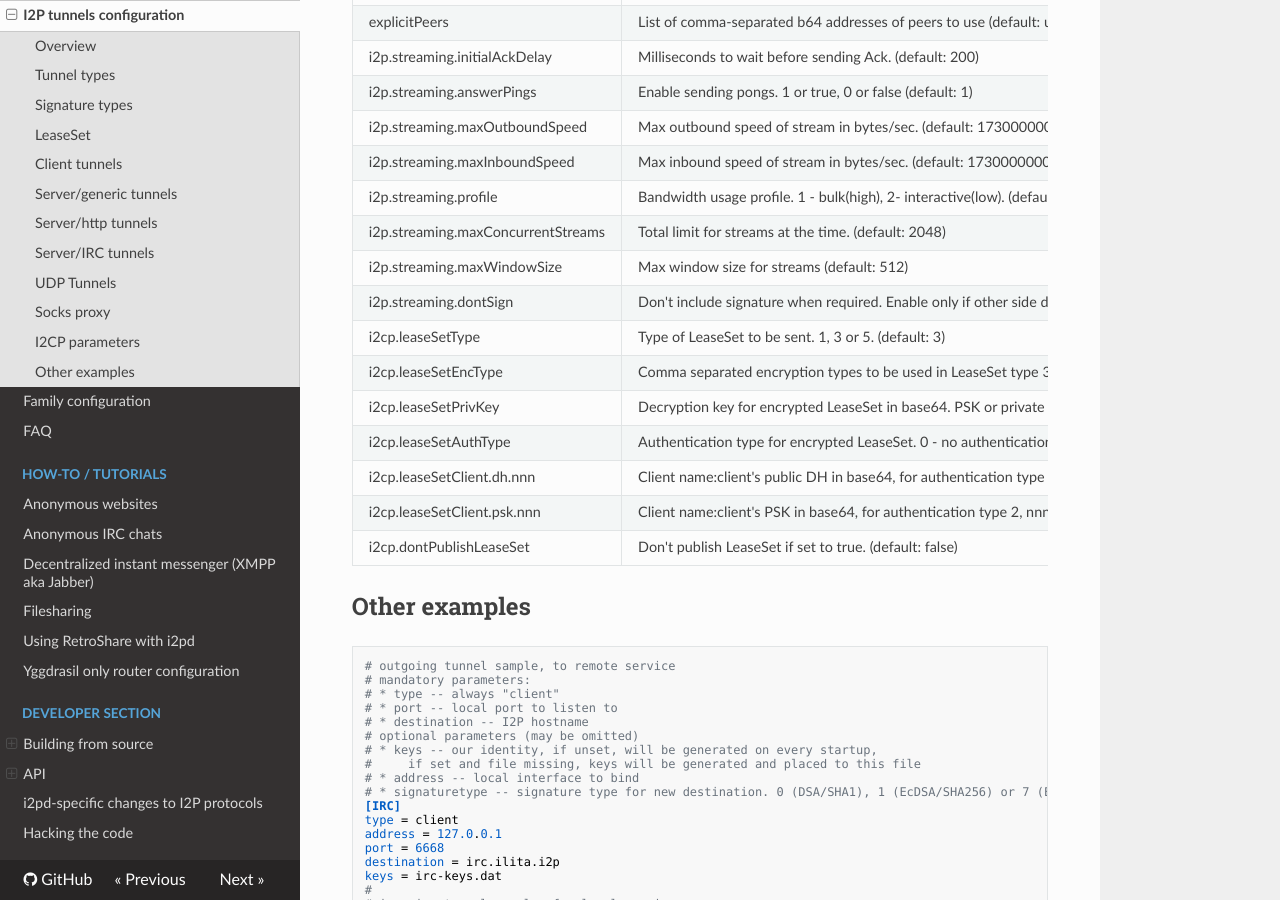
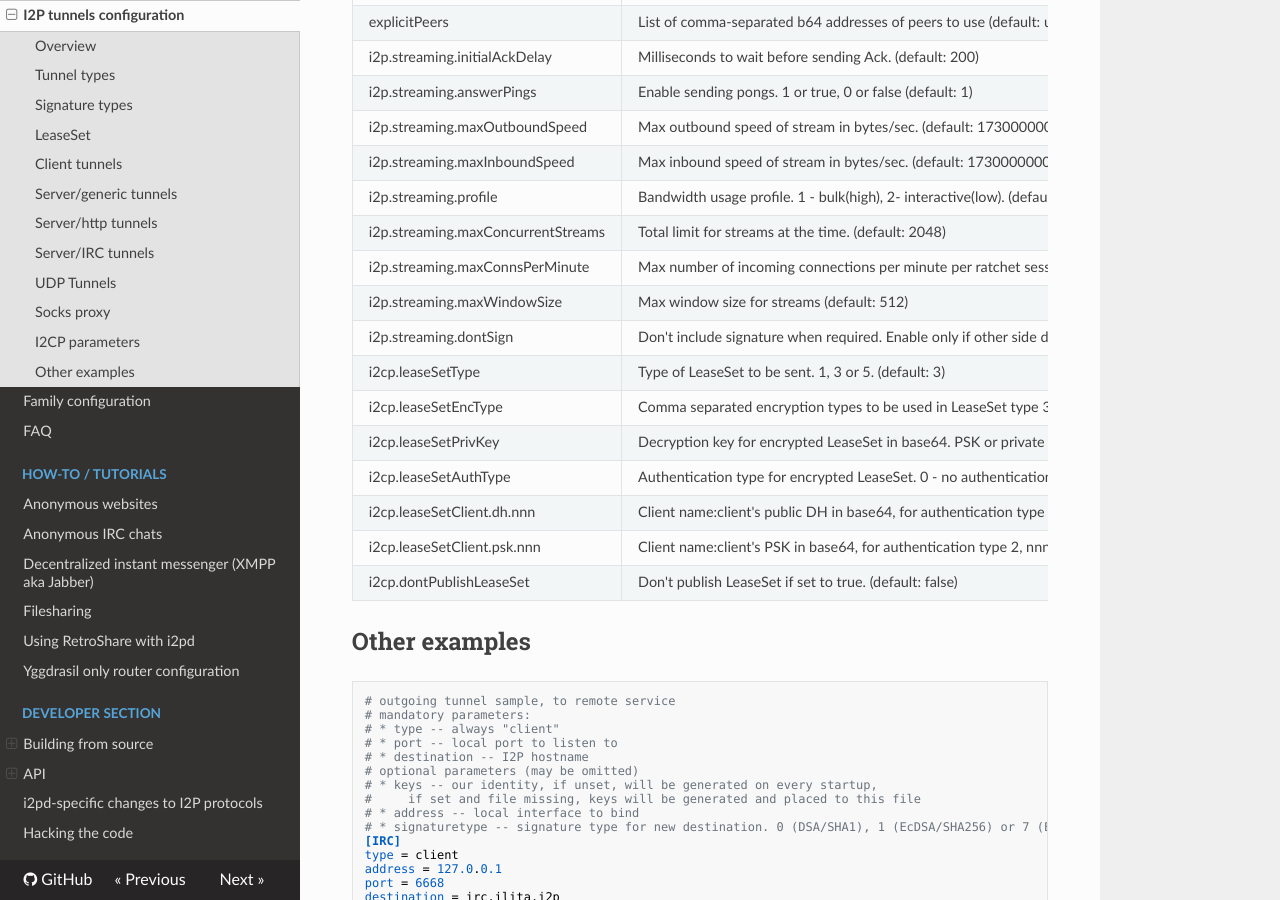
Before and after one commit to PurpleI2P/i2pd_docs_en, an MkDocs documentation site: the page built from docs/user-guide/tunnels.md, in a window 1280 px wide and 900 px high, scrolled down 6675 px. Built offline with MkDocs 1.6.1, drawn with Linux system fonts in a browser that asks for light colours; nearby versions of some CDN libraries.

Commit message:
i2p.streaming.maxConnsPerMinute

```diff
--- a/docs/user-guide/tunnels.md
+++ b/docs/user-guide/tunnels.md
@@ -271,6 +271,7 @@ i2p.streaming.maxOutboundSpeed| Max outbound speed of stream in bytes/sec. (defa
 i2p.streaming.maxInboundSpeed | Max inbound speed of stream in bytes/sec. (default: 1730000000)
 i2p.streaming.profile         | Bandwidth usage profile. 1 - bulk(high), 2- interactive(low). (default: 1)
 i2p.streaming.maxConcurrentStreams  | Total limit for streams at the time. (default: 2048)
+i2p.streaming.maxConnsPerMinute  | Max number of incoming connections per minute per ratchet session (default: 0 - unlimited)
 i2p.streaming.maxWindowSize   | Max window size for streams (default: 512)
 i2p.streaming.dontSign        | Don't include signature when required. Enable only if other side doesn't verify signatures (default: false)
 i2cp.leaseSetType             | Type of LeaseSet to be sent. 1, 3 or 5. (default: 3)
```
